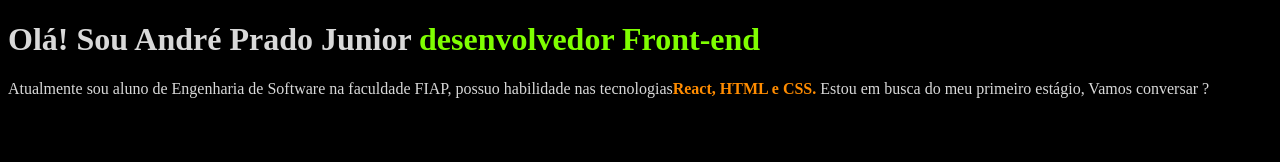
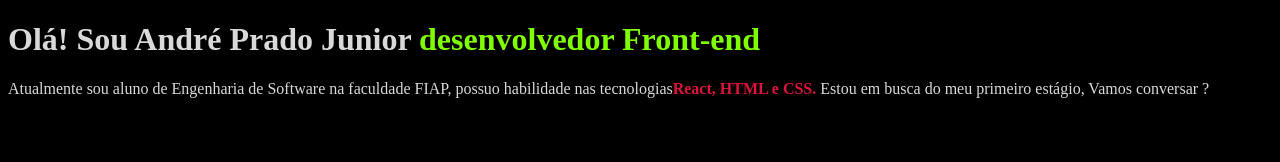
Before and after one commit to Andrepjr/Portfolio, a plain HTML site: page index.html in a window 1280 px wide. Shown: the top 162 px of the page. Drawn offline with Linux system fonts and the light colour scheme.

Commit message:
Alteração no css

```diff
--- a/style.css
+++ b/style.css
@@ -8,5 +8,5 @@ body{
 }
 
 .paragrafo-destaque{
-    color: darkorange;
+    color: crimson;
 }
```
